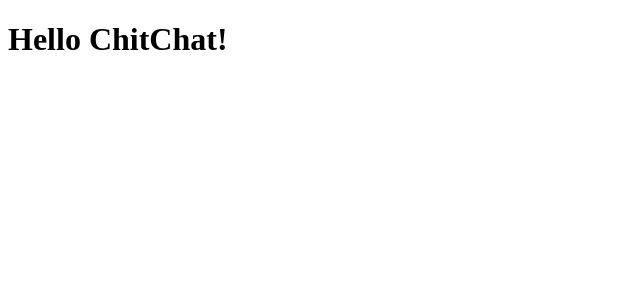
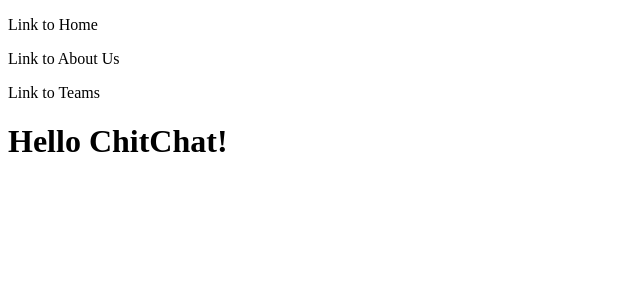
Before and after one commit to kiss-kiss-meow/chitchat-web, a React (Create React App) app: page / in a window 1280 px wide. Shown: the top 300 px of the page, without its empty margins (0-640 px from the left). Built offline with nearby package versions, Linux system fonts and the light colour scheme.

Commit message:
Draft files/project structure.

```diff
--- a/src/App.js
+++ /dev/null
@@ -1,5 +0,0 @@
-import React from 'react';
-
-const App = () => <h1>Hello ChitChat!</h1>;
-
-export default App;
--- /dev/null
+++ b/src/components/Header/component.js
@@ -0,0 +1,11 @@
+import React from 'react';
+
+const Header = () => (
+    <div>
+        <p>Link to Home</p>
+        <p>Link to About Us</p>
+        <p>Link to Teams</p>
+    </div>
+);
+
+export default Header;
--- /dev/null
+++ b/src/components/SignIn/component.js
@@ -0,0 +1,5 @@
+import React from 'react';
+
+const SignIn = () => <div>Sign In Form</div>;
+
+export default SignIn;
--- /dev/null
+++ b/src/components/SignIn/container.js
@@ -0,0 +1,6 @@
+import React from 'react';
+import SignIn from './component';
+
+const SignInContainer = () => <SignIn />;
+
+export default SignInContainer;
--- /dev/null
+++ b/src/components/SignUp/component.js
@@ -0,0 +1,5 @@
+import React from 'react';
+
+const SignUp = () => <div>Sign Up Form</div>;
+
+export default SignUp;
--- /dev/null
+++ b/src/components/SignUp/container.js
@@ -0,0 +1,6 @@
+import React from 'react';
+import SignUp from './component';
+
+const SignUpContainer = () => <SignUp />;
+
+export default SignUpContainer;
--- a/src/index.js
+++ b/src/index.js
@@ -1,6 +1,6 @@
 import React from 'react';
 import ReactDOM from 'react-dom';
-import App from './App';
+import App from './routes/App';
 import registerServiceWorker from './registerServiceWorker';
 
 ReactDOM.render(<App />, document.getElementById('root'));
--- /dev/null
+++ b/src/routes/App.js
@@ -0,0 +1,10 @@
+import React from 'react';
+import Home from './Home'
+
+const App = () => (
+    <div>
+        <Home />
+    </div>
+);
+
+export default App;
--- /dev/null
+++ b/src/routes/Home.js
@@ -0,0 +1,11 @@
+import React from 'react';
+import Header from '../components/Header/component';
+
+const Home = () => (
+    <div>
+        <Header />
+        <h1>Hello ChitChat!</h1>
+    </div>
+);
+
+export default Home;
```
Also changed, not shown: src/routes/About.js (added, +11 -0 lines), src/routes/SignIn.js (added, +12 -0 lines), src/routes/SignUp.js (added, +12 -0 lines), 1 other file (tests, documents, lock files or other folders).
